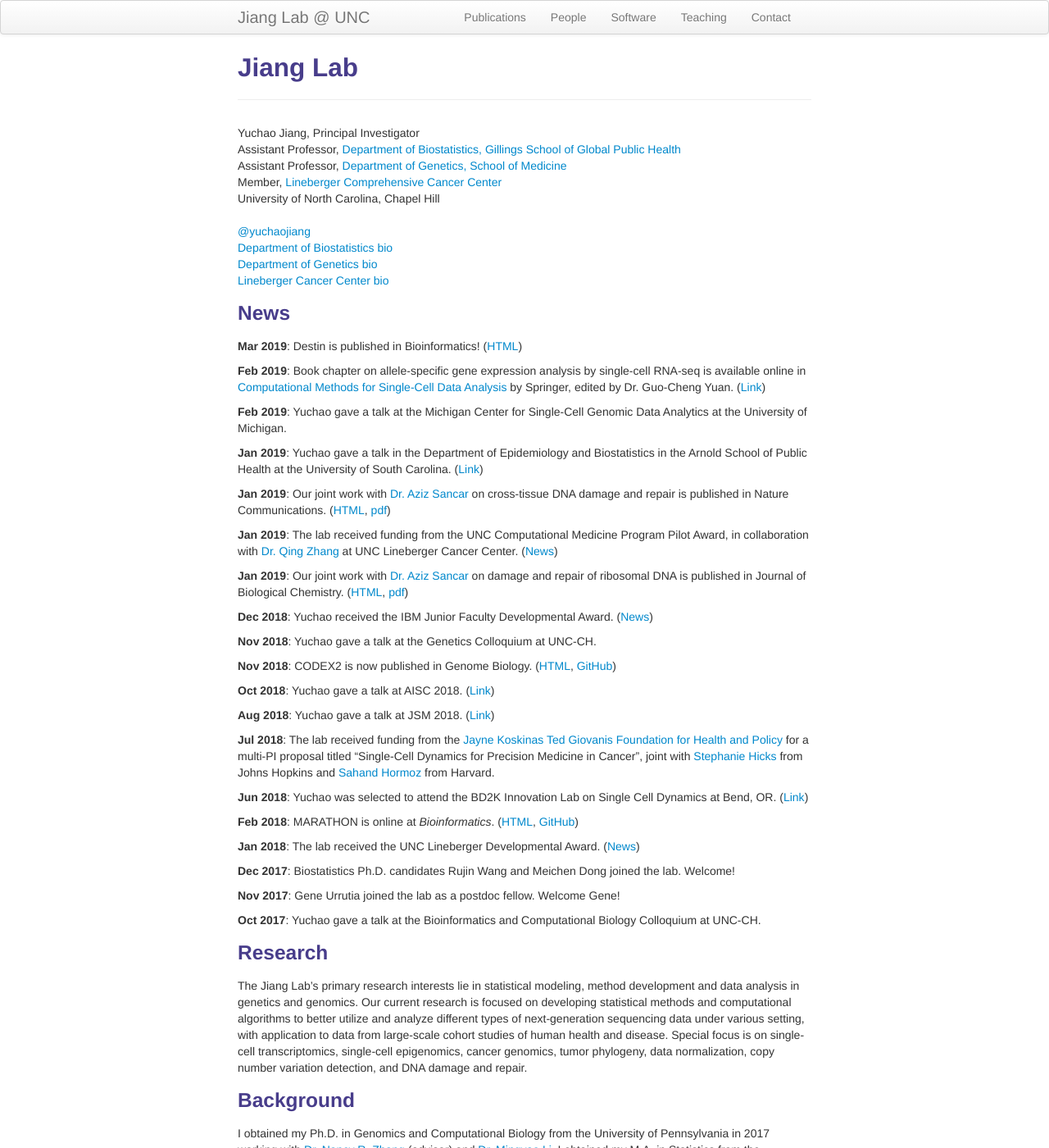
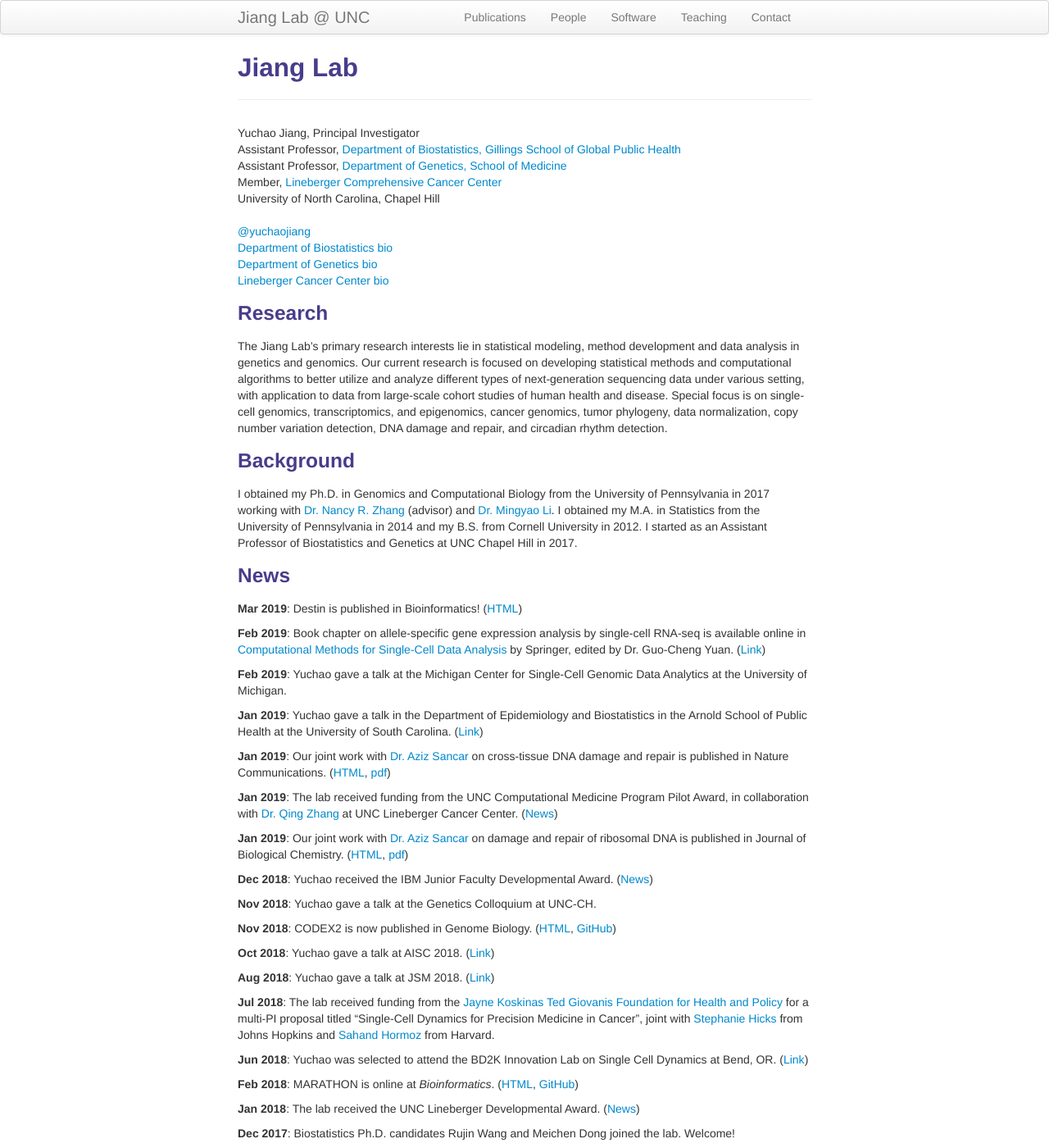
Before and after one commit to yuchaojiang/yuchaojiang.github.io, a Jekyll site: the page built from index.md, in a window 1280 px wide and 1400 px high. Shown: the whole window at 82% size. Built offline with Jekyll 4.4.1, drawn with Linux system fonts in a browser that asks for light colours; part of the change alters nothing that is shown; some of the changed text lies outside the part shown.

Commit message:
Update index.md

```diff
--- a/index.md
+++ b/index.md
@@ -23,6 +23,14 @@ description: I am an Assistant Professor in the Department of Biostatistics and
             <a href="http://unclineberger.org/people/profiles/yuchao-jiang">Lineberger Cancer Center bio</a><br/>
     </div>
 </div>
+
+### Research
+
+The Jiang Lab’s primary research interests lie in statistical modeling, method development and data analysis in genetics and genomics. Our current research is focused on developing statistical methods and computational algorithms to better utilize and analyze different types of next-generation sequencing data under various setting, with application to data from large-scale cohort studies of human health and disease. Special focus is on single-cell genomics, transcriptomics, and epigenomics, cancer genomics, tumor phylogeny, data normalization, copy number variation detection, DNA damage and repair, and circadian rhythm detection.
+
+###  Background
+
+I obtained my Ph.D. in Genomics and Computational Biology from the University of Pennsylvania in 2017 working with [Dr. Nancy R. Zhang](https://statistics.wharton.upenn.edu/profile/nzh/) (advisor) and [Dr. Mingyao Li](http://www.med.upenn.edu/apps/faculty/index.php/g275/p8122973). I obtained my M.A. in Statistics from the University of Pennsylvania in 2014 and my B.S. from Cornell University in 2012. I started as an Assistant Professor of Biostatistics and Genetics at UNC Chapel Hill in 2017.
 
 ### News
 **Mar 2019**: Destin is published in Bioinformatics! ([HTML](https://academic.oup.com/bioinformatics/advance-article/doi/10.1093/bioinformatics/btz141/5367832))
@@ -62,13 +70,3 @@ description: I am an Assistant Professor in the Department of Biostatistics and
 **Nov 2017**: Gene Urrutia joined the lab as a postdoc fellow. Welcome Gene!
 
 **Oct 2017**: Yuchao gave a talk at the Bioinformatics and Computational Biology Colloquium at UNC-CH.
-
-
-### Research
-
-The Jiang Lab’s primary research interests lie in statistical modeling, method development and data analysis in genetics and genomics. Our current research is focused on developing statistical methods and computational algorithms to better utilize and analyze different types of next-generation sequencing data under various setting, with application to data from large-scale cohort studies of human health and disease. Special focus is on single-cell transcriptomics, single-cell epigenomics, cancer genomics, tumor phylogeny, data normalization, copy number variation detection, and DNA damage and repair.
-
-
-###  Background
-
-I obtained my Ph.D. in Genomics and Computational Biology from the University of Pennsylvania in 2017 working with [Dr. Nancy R. Zhang](https://statistics.wharton.upenn.edu/profile/nzh/) (advisor) and [Dr. Mingyao Li](http://www.med.upenn.edu/apps/faculty/index.php/g275/p8122973). I obtained my M.A. in Statistics from the University of Pennsylvania in 2014 and my B.S. from Cornell University in 2012. I started as an Assistant Professor of Biostatistics and Genetics at UNC Chapel Hill in 2017.
```
